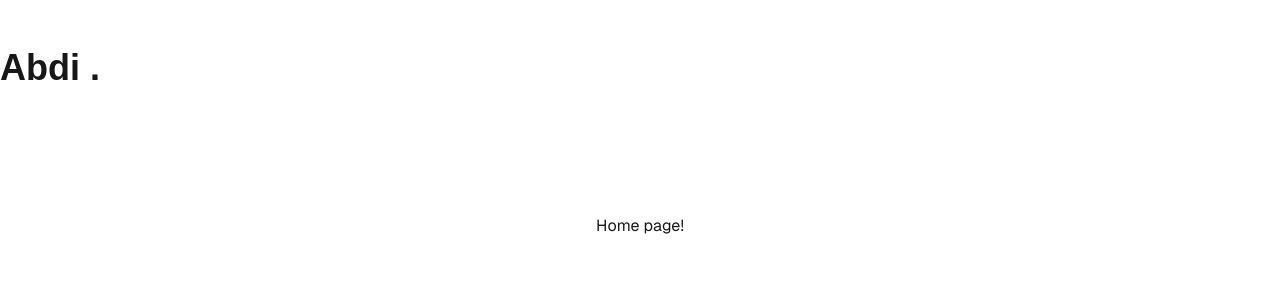
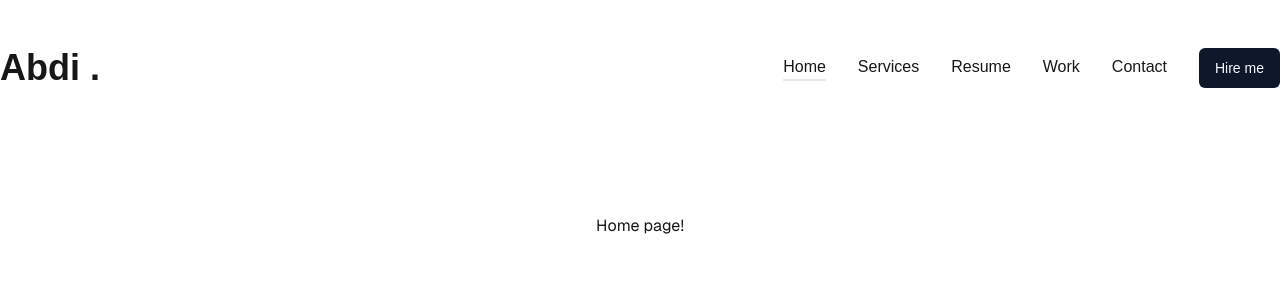
Before and after one commit to abdicodes/aws-test, a Next.js app: page / in a window 1280 px wide. Shown: the top 300 px of the page. Built offline with nearby package versions, Linux system fonts and the light colour scheme.

Commit message:
refactor header implement Nav

```diff
--- a/components/ui/Header.tsx
+++ b/components/ui/Header.tsx
@@ -1,10 +1,11 @@
 import Link from 'next/link'
 import { Button } from './button'
+import Nav from './Nav'
 
 const Header = () => {
   return (
     <header className="py-8 xl:py-12">
-      <div className="container mx-auto">
+      <div className="container mx-auto flex justify-between items-center">
         {/* logo */}
         <Link href="/">
           <h1 className="text-4xl font-semibold">
@@ -12,6 +13,22 @@ const Header = () => {
           </h1>
         </Link>
         {/* Desktop nav */}
+
+        <div className="hidden xl:flex items-center gap-8">
+          <Nav />
+          <Link href="/contact">
+            <Button>Hire me</Button>
+          </Link>
+        </div>
+
+        {/* Mobile Nav */}
+
+        <div className="flex xl:hidden">
+          <Nav />
+          <Link href="/contact">
+            <Button>Hire me</Button>
+          </Link>
+        </div>
       </div>
     </header>
   )
--- /dev/null
+++ b/components/ui/Nav.tsx
@@ -0,0 +1,34 @@
+'use client'
+
+import Link from 'next/link'
+import { usePathname } from 'next/navigation'
+
+const links = [
+  { name: 'home', path: '/' },
+  { name: 'services', path: '/services' },
+  { name: 'resume', path: '/resume' },
+  { name: 'work', path: '/work' },
+  { name: 'contact', path: '/contact' },
+]
+const Nav = () => {
+  const pathname = usePathname()
+  return (
+    <nav className="flex gap-8">
+      {links.map((link, i) => {
+        return (
+          <Link
+            key={i}
+            href={link.path}
+            className={`${
+              link.path === pathname && 'text-accent border-b-2 border-accent'
+            } capitalize font-medium hover:text-accent transition-all`}
+          >
+            {link.name}
+          </Link>
+        )
+      })}
+    </nav>
+  )
+}
+
+export default Nav
```
